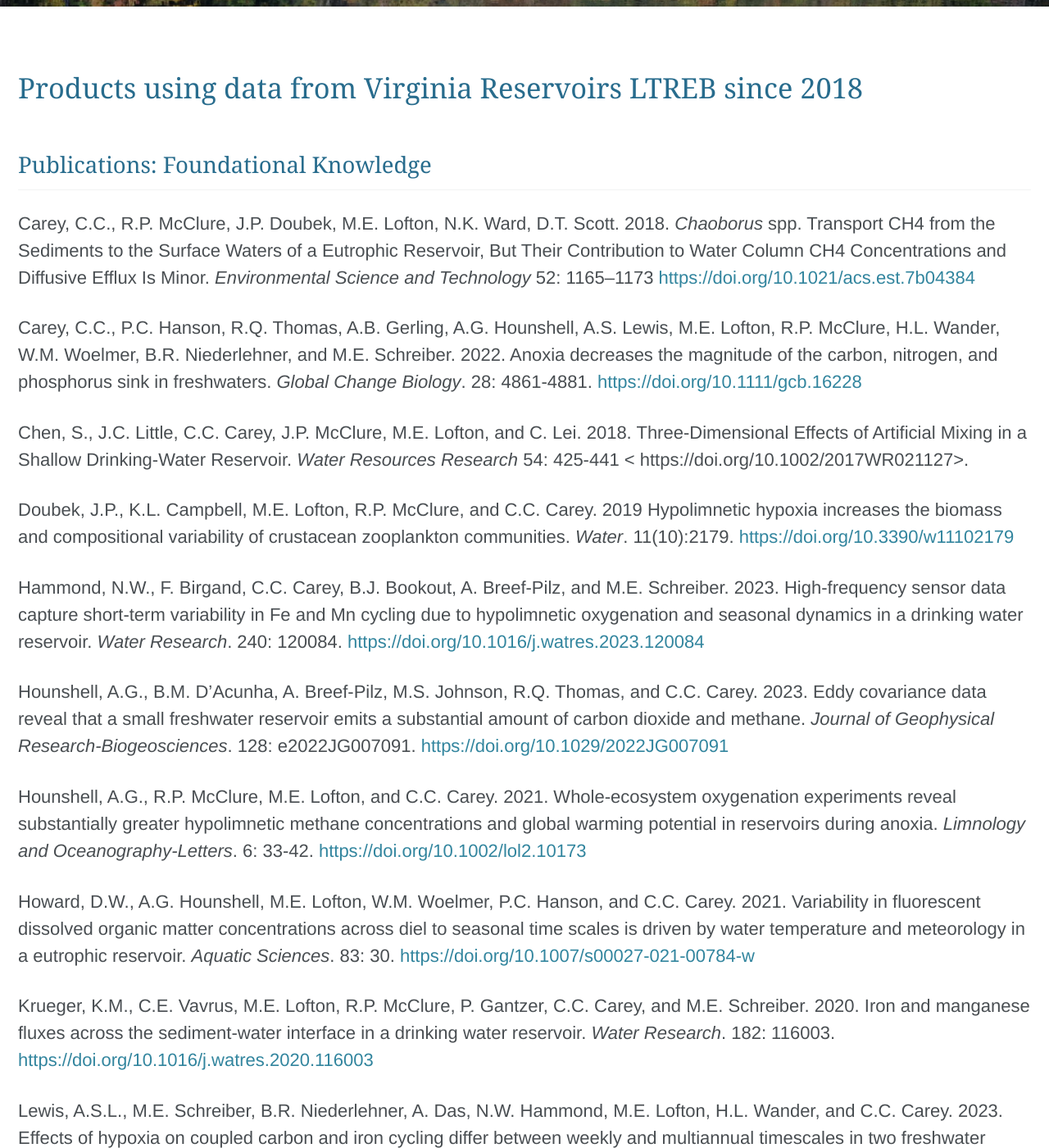
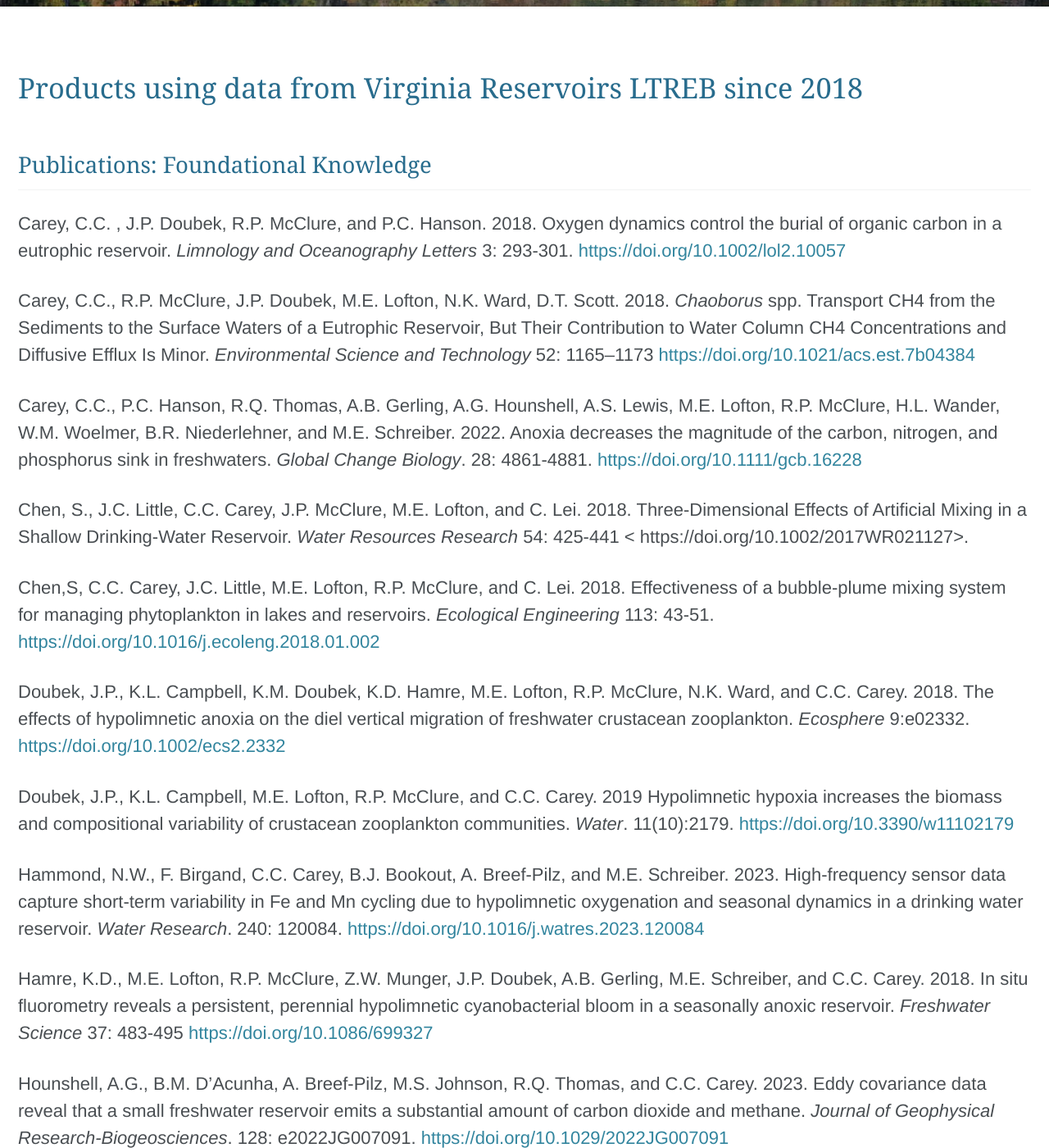
Before and after one commit to LTREB-reservoirs/LTREB-reservoirs.github.io, a Jekyll site: the page built from _pages/products.md, in a window 1280 px wide and 1400 px high, scrolled down 315 px. Shown: the whole window at 82% size. Built offline with Jekyll 4.4.1, drawn with Linux system fonts in a browser that asks for light colours; cached includes are drawn as plain includes; nearby versions of some CDN libraries; some of the changed text lies outside the part shown.

Commit message:
Update products.md

```diff
--- a/_pages/products.md
+++ b/_pages/products.md
@@ -9,15 +9,23 @@ header:
 
 ## Publications: Foundational Knowledge
 
+Carey, C.C. , J.P. Doubek, R.P. McClure, and P.C. Hanson. 2018. Oxygen dynamics control the burial of organic carbon in a eutrophic reservoir. *Limnology and Oceanography Letters* 3: 293-301. <https://doi.org/10.1002/lol2.10057>
+
 Carey, C.C., R.P. McClure, J.P. Doubek, M.E. Lofton, N.K. Ward, D.T. Scott. 2018. *Chaoborus* spp. Transport CH4 from the Sediments to the Surface Waters of a Eutrophic Reservoir, But Their Contribution to Water Column CH4 Concentrations and Diffusive Efflux Is Minor. *Environmental Science and Technology* 52: 1165–1173 <https://doi.org/10.1021/acs.est.7b04384>
 
 Carey, C.C., P.C. Hanson, R.Q. Thomas, A.B. Gerling, A.G. Hounshell, A.S. Lewis, M.E. Lofton, R.P. McClure, H.L. Wander, W.M. Woelmer, B.R. Niederlehner, and M.E. Schreiber. 2022. Anoxia decreases the magnitude of the carbon, nitrogen, and phosphorus sink in freshwaters. *Global Change Biology*. 28: 4861-4881. [https://doi.org/10.1111/gcb.16228](https://doi.org/10.1111/gcb.16228)
 
 Chen, S., J.C. Little, C.C. Carey, J.P. McClure, M.E. Lofton, and C. Lei. 2018. Three‐Dimensional Effects of Artificial Mixing in a Shallow Drinking‐Water Reservoir. *Water Resources Research* 54: 425-441 < https://doi.org/10.1002/2017WR021127>.
 
+Chen,S, C.C. Carey, J.C. Little, M.E. Lofton, R.P. McClure, and C. Lei. 2018. Effectiveness of a bubble-plume mixing system for managing phytoplankton in lakes and reservoirs. *Ecological Engineering* 113: 43-51. <https://doi.org/10.1016/j.ecoleng.2018.01.002>
+
+Doubek, J.P., K.L. Campbell, K.M. Doubek, K.D. Hamre, M.E. Lofton, R.P. McClure, N.K. Ward, and C.C. Carey. 2018. The effects of hypolimnetic anoxia on the diel vertical migration of freshwater crustacean zooplankton. *Ecosphere* 9:e02332. <https://doi.org/10.1002/ecs2.2332>
+
 Doubek, J.P., K.L. Campbell, M.E. Lofton, R.P. McClure, and C.C. Carey. 2019 Hypolimnetic hypoxia increases the biomass and compositional variability of crustacean zooplankton communities. *Water*. 11(10):2179. [https://doi.org/10.3390/w11102179](https://doi.org/10.3390/w11102179)
 
 Hammond, N.W., F. Birgand, C.C. Carey, B.J. Bookout, A. Breef-Pilz, and M.E. Schreiber. 2023. High-frequency sensor data capture short-term variability in Fe and Mn cycling due to hypolimnetic oxygenation and seasonal dynamics in a drinking water reservoir. *Water Research*. 240: 120084. [https://doi.org/10.1016/j.watres.2023.120084](https://doi.org/10.1016/j.watres.2023.120084)
+
+Hamre, K.D., M.E. Lofton, R.P. McClure, Z.W. Munger, J.P. Doubek, A.B. Gerling, M.E. Schreiber, and C.C. Carey. 2018. In situ fluorometry reveals a persistent, perennial hypolimnetic cyanobacterial bloom in a seasonally anoxic reservoir. *Freshwater Science* 37: 483-495 <https://doi.org/10.1086/699327>
 
 Hounshell, A.G., B.M. D’Acunha, A. Breef-Pilz, M.S. Johnson, R.Q. Thomas, and C.C. Carey. 2023. Eddy covariance data reveal that a small freshwater reservoir emits a substantial amount of carbon dioxide and methane. *Journal of Geophysical Research-Biogeosciences*. 128: e2022JG007091. [https://doi.org/10.1029/2022JG007091](https://doi.org/10.1029/2022JG007091)
 
@@ -73,6 +81,8 @@ Carey, C.C. Causes and consequences of changing oxygen in lakes. In press at *In
 
 Figary, S.E. and 135 co-authors (ZIG participants), including C.C. Carey, H.L. Wander, and J.P. Doubek. 2022. Building a worldwide freshwater zooplankton dataset to synthesize patterns of zooplankton community structure and change. *L&O Bulletin*. 31(4): 132-133. [https://doi.org/10.1002/lob.10515](https://doi.org/10.1002/lob.10515)
 
+Leach, T.H.. B.E. Beisner, C.C. Carey, P. Pernica, K.C. Rose, Y. Huot, J.A. Brentrup, I. Domaizon, H‐P. Grossart, B.W. Ibelings, S. Jacquet, P.T. Kelly, J.A. Rusak, J.D. Stockwell, D. Straile, and P. Verburg. 2018. Patterns and drivers of deep chlorophyll maxima structure in 100 lakes: The relative importance of light and thermal stratification. *Limnology and Oceanography* 63: 628-646 <https://doi.org/10.1002/lno.10656>
+
 Weyhenmeyer, G.A., U. Obertegger, H. Rudebeck, E. Jakobsson, J. Jansen, G. Zdorovennova, S. Bansal, B.D. Block, C.C. Carey, J.P. Doubek, H. Dugan, O. Erina, I. Fedorova, J.M. Fischer, L. Grinberga, H.-P. Grossart, K. Kangur, L.B. Knoll, A. Laas, F. Lepori, J. Meier, N. Palshin, M. Peternell, M. Pulkkanen, J.A. Rusak, S. Sharma, D. Wain, and R. Zdorovennov. 2022. Towards critical white ice conditions in lakes under global warming. *Nature Communications*. 13: 4974. [https://doi.org/0.1038/s41467-022-32633-1](https://doi.org/0.1038/s41467-022-32633-1)
 
 ## Other products
```
